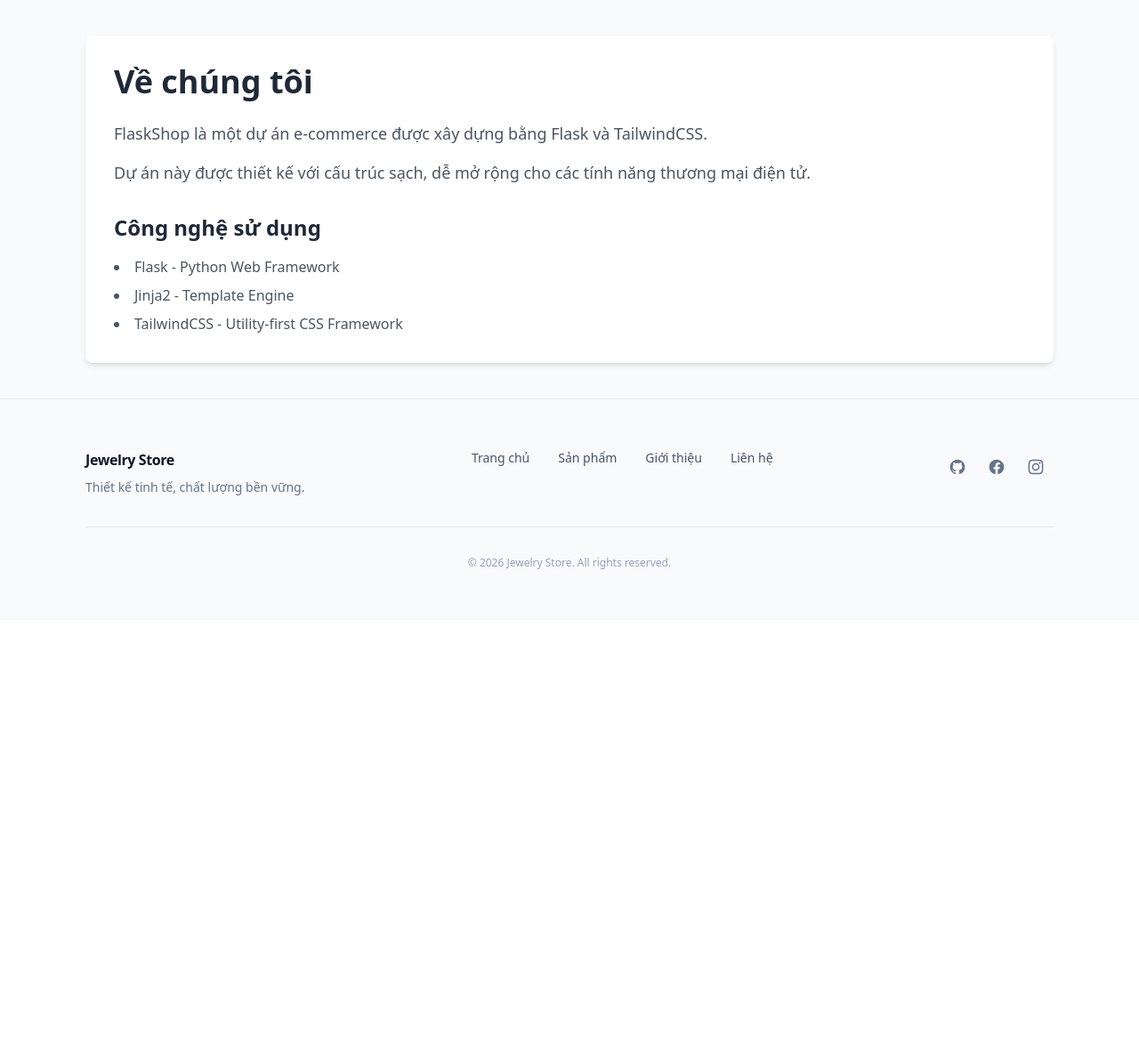
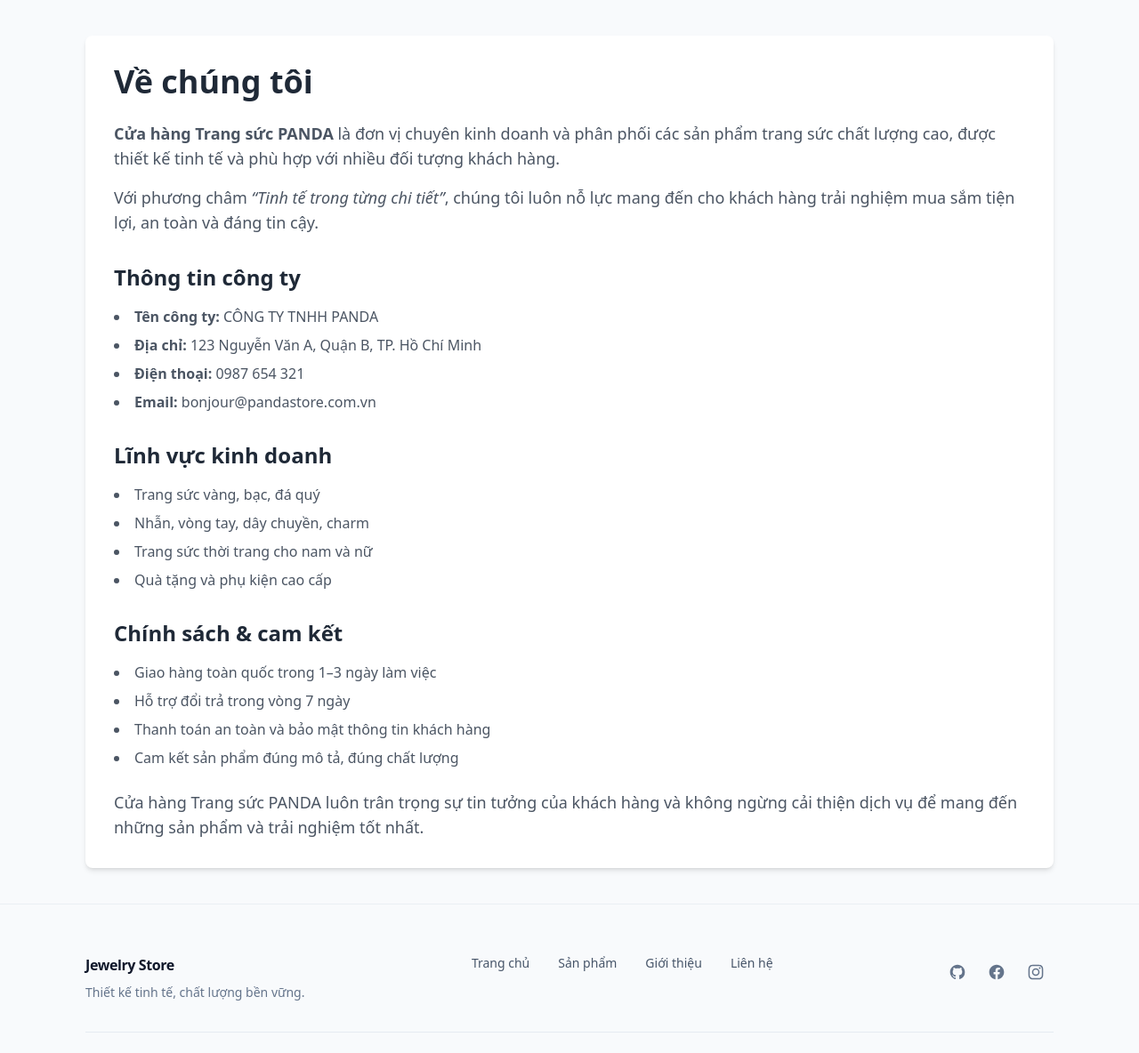
Before and after one commit to iamminhquan/jewelry-store, a Flask app: page /about in a window 1280 px wide. Shown: the part 114-1298 px from the top of the page at 89% size. Before the commit the page ends 754 px from the top, so only its background shows below. Run offline with Flask 3, Linux system fonts and the light colour scheme; some libraries are stand-ins or nearby versions.

Commit message:
refactor(UI): Updated content in About page

```diff
--- a/app/templates/about.html
+++ b/app/templates/about.html
@@ -1,23 +1,57 @@
-{% extends "base.html" %} {% block title %}Giới thiệu - FlaskShop{% endblock %}
+{% extends "base.html" %}
+{% block title %}Giới thiệu - Cửa hàng Trang sức PANDA{% endblock %}
+
 {% block content %}
 <div class="bg-white rounded-lg shadow-md p-8">
   <h1 class="text-4xl font-bold text-gray-800 mb-6">Về chúng tôi</h1>
+
   <div class="prose max-w-none">
     <p class="text-lg text-gray-600 mb-4">
-      FlaskShop là một dự án e-commerce được xây dựng bằng Flask và TailwindCSS.
+      <strong>Cửa hàng Trang sức PANDA</strong> là đơn vị chuyên kinh doanh và phân phối
+      các sản phẩm trang sức chất lượng cao, được thiết kế tinh tế và phù hợp
+      với nhiều đối tượng khách hàng.
     </p>
+
     <p class="text-lg text-gray-600 mb-4">
-      Dự án này được thiết kế với cấu trúc sạch, dễ mở rộng cho các tính năng
-      thương mại điện tử.
+      Với phương châm <em>“Tinh tế trong từng chi tiết”</em>, chúng tôi luôn
+      nỗ lực mang đến cho khách hàng trải nghiệm mua sắm tiện lợi, an toàn
+      và đáng tin cậy.
     </p>
+
     <h2 class="text-2xl font-semibold text-gray-800 mt-8 mb-4">
-      Công nghệ sử dụng
+      Thông tin công ty
     </h2>
     <ul class="list-disc list-inside text-gray-600 space-y-2">
-      <li>Flask - Python Web Framework</li>
-      <li>Jinja2 - Template Engine</li>
-      <li>TailwindCSS - Utility-first CSS Framework</li>
+      <li><strong>Tên công ty:</strong> CÔNG TY TNHH PANDA</li>
+      <li><strong>Địa chỉ:</strong> 123 Nguyễn Văn A, Quận B, TP. Hồ Chí Minh</li>
+      <li><strong>Điện thoại:</strong> 0987 654 321</li>
+      <li><strong>Email:</strong> bonjour@pandastore.com.vn</li>
     </ul>
+
+    <h2 class="text-2xl font-semibold text-gray-800 mt-8 mb-4">
+      Lĩnh vực kinh doanh
+    </h2>
+    <ul class="list-disc list-inside text-gray-600 space-y-2">
+      <li>Trang sức vàng, bạc, đá quý</li>
+      <li>Nhẫn, vòng tay, dây chuyền, charm</li>
+      <li>Trang sức thời trang cho nam và nữ</li>
+      <li>Quà tặng và phụ kiện cao cấp</li>
+    </ul>
+
+    <h2 class="text-2xl font-semibold text-gray-800 mt-8 mb-4">
+      Chính sách & cam kết
+    </h2>
+    <ul class="list-disc list-inside text-gray-600 space-y-2">
+      <li>Giao hàng toàn quốc trong 1–3 ngày làm việc</li>
+      <li>Hỗ trợ đổi trả trong vòng 7 ngày</li>
+      <li>Thanh toán an toàn và bảo mật thông tin khách hàng</li>
+      <li>Cam kết sản phẩm đúng mô tả, đúng chất lượng</li>
+    </ul>
+
+    <p class="text-lg text-gray-600 mt-6">
+      Cửa hàng Trang sức PANDA luôn trân trọng sự tin tưởng của khách hàng và không ngừng
+      cải thiện dịch vụ để mang đến những sản phẩm và trải nghiệm tốt nhất.
+    </p>
   </div>
 </div>
 {% endblock %}
```
